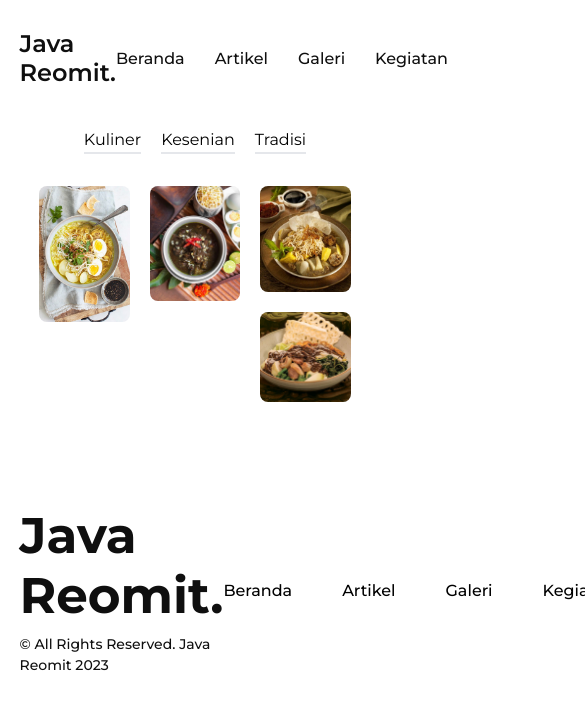
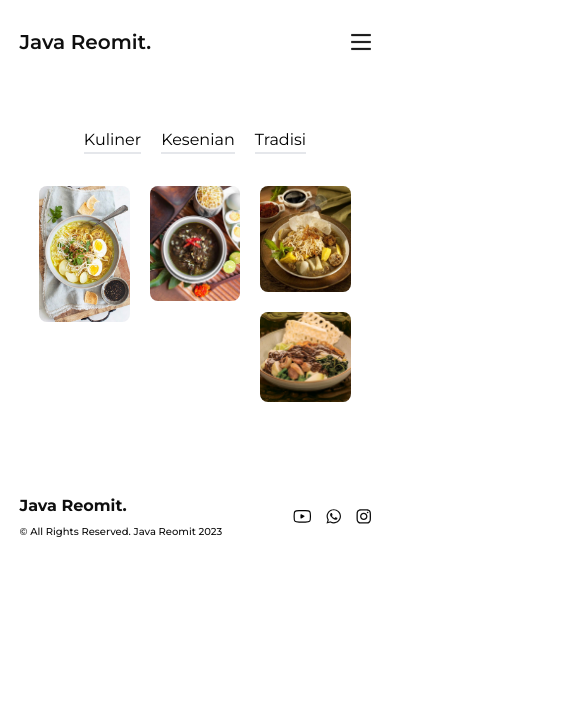
Before and after one commit to hmdnu/java-reomit, a Next.js app: page /galeri in a window 390 px wide. Shown: the top 708 px of the page, 585 px wide, since content can reach past the window. Built offline with nearby package versions, Linux system fonts and the light colour scheme.

Commit message:
feat: nav and footer responsive

```diff
--- a/components/Footer.tsx
+++ b/components/Footer.tsx
@@ -5,23 +5,23 @@ import Image from "next/image";
 
 export default function Footer() {
   return (
-    <footer className="bg-white w-full h-[250px] flex items-center justify-center">
+    <footer className="bg-white w-full sm:h-[180px] h-[100px] flex items-center justify-center">
       <div className="w-[90%] m-auto flex justify-between items-center">
         <div>
-          <h1 className="font-bold text-[50px] leading-[120%] text-fontPrimary mb-2">Java Reomit.</h1>
-          <p className="font-medium text-fontPrimary text-h6">© All Rights Reserved. Java Reomit 2023</p>
+          <h1 className="font-bold sm:text-[50px] sm:leading-[120%] text-h5 text-fontPrimary mb-2">Java Reomit.</h1>
+          <p className="font-medium text-fontPrimary sm:text-h6 text-h8">© All Rights Reserved. Java Reomit 2023</p>
         </div>
-        <div className="flex justify-between gap-[50px]">
+        <div className="sm:flex hidden justify-between gap-[50px]">
           {navLinks.map((link, i) => (
             <Link key={i} className="text-h5 font-medium" href={link.link}>
               {link.name}
             </Link>
           ))}
         </div>
-        <div className="flex justify-between gap-[30px]">
-          <Image src={iconYt} width={28} alt="icon" />
-          <Image src={iconWa} width={28} alt="icon" />
-          <Image src={iconIg} width={28} alt="icon" />
+        <div className="flex justify-between sm:gap-[30px] gap-[15px]">
+          <Image src={iconYt} alt="icon" className="sm:w-[28px] w-[18px]" />
+          <Image src={iconWa} alt="icon" className="sm:w-[28px] w-[15px]" />
+          <Image src={iconIg} alt="icon" className="sm:w-[28px] w-[15px]" />
         </div>
       </div>
     </footer>
--- a/components/Nav.tsx
+++ b/components/Nav.tsx
@@ -3,10 +3,15 @@ import { navLinks } from "@/constant";
 import { useEffect, useState } from "react";
 import Link from "next/link";
 import { usePathname } from "next/navigation";
+import Image from "next/image";
+
+import { hamburger } from "@/public";
 
 export default function Nav() {
   const [view, setView] = useState(false);
   const [navBg, setNavBg] = useState(true);
+  const [mobileView, setMobileView] = useState(false);
+
   const pathname = usePathname();
 
   function handleScrollNavChange() {
@@ -38,10 +43,10 @@ export default function Nav() {
       } transition-all`}
     >
       <div className="m-auto w-[90%] flex justify-between items-center text-fontPrimary">
-        <Link href={"/"} className="text-h3 font-semibold">
+        <Link href={"/"} className="sm:text-h3 text-h4 font-semibold">
           Java Reomit.
         </Link>
-        <div className="flex gap-[30px]">
+        <div className="gap-[30px] sm:flex hidden">
           {navLinks.map((link, i) => (
             <div key={i}>
               <Link className="text-h5 font-medium" href={link.link}>
@@ -50,6 +55,27 @@ export default function Nav() {
             </div>
           ))}
         </div>
+        {/* hamburger menu */}
+        <div className="sm:hidden flex relative">
+          <Image
+            onClick={() => setMobileView((prev) => !prev)}
+            src={hamburger}
+            alt="hamburger"
+            width={20}
+            className="cursor-pointer"
+          />
+
+          {/* nav link mobile responsive */}
+          <div className="gap-[30px] hidden">
+            {navLinks.map((link, i) => (
+              <div key={i}>
+                <Link className="text-h5 font-medium" href={link.link}>
+                  {link.name}
+                </Link>
+              </div>
+            ))}
+          </div>
+        </div>
       </div>
     </nav>
   );
--- a/components/homePage/ArticleCardHome.tsx
+++ b/components/homePage/ArticleCardHome.tsx
@@ -11,7 +11,7 @@ export default function ArticleCardHome() {
       </div>
 
       {/* article card container */}
-      <div className="w-[80%] m-auto mt-[60px] grid lg:grid-cols-3 md:grid-cols-2 place-items-center gap-[60px]">
+      <div className="w-[80%] m-auto mt-[60px] grid md:grid-cols-3 sm:grid-cols-2 place-items-center gap-[60px]">
         {articleCardHome.map((article, i) => (
           <div key={i} className="bg-themeGray rounded-[20px] shadow-[4px_8px_30px_rgba(0,0,0,.45)] w-[340px]">
             <Image src={carousel2} alt="pic" width={360} className="rounded-[20px]" />
--- a/public/index.ts
+++ b/public/index.ts
@@ -29,6 +29,8 @@ import keboan from "./images/keboan.jpeg";
 import kedukBeji from "./images/keduk-beji.jpeg";
 import larungSembonyo from "./images/larung-sembonyo.webp";
 
+import hamburger from "./icons/hamburger.svg";
+
 export {
   carousel1,
   carousel2,
@@ -56,4 +58,5 @@ export {
   clock,
   location,
   iconLink,
+  hamburger,
 };
--- a/tailwind.config.ts
+++ b/tailwind.config.ts
@@ -41,6 +41,14 @@ const config: Config = {
       fontGray: "#D8D8D8",
       fontBlue: "#2B3467",
     },
+    screens: {
+      xs: "480px",
+      ss: "620px",
+      sm: "768px",
+      md: "1060px",
+      lg: "1450px",
+      xl: "1700px",
+    },
   },
   plugins: [],
 };
```
Also changed, not shown: public/icons/hamburger.svg (added).
